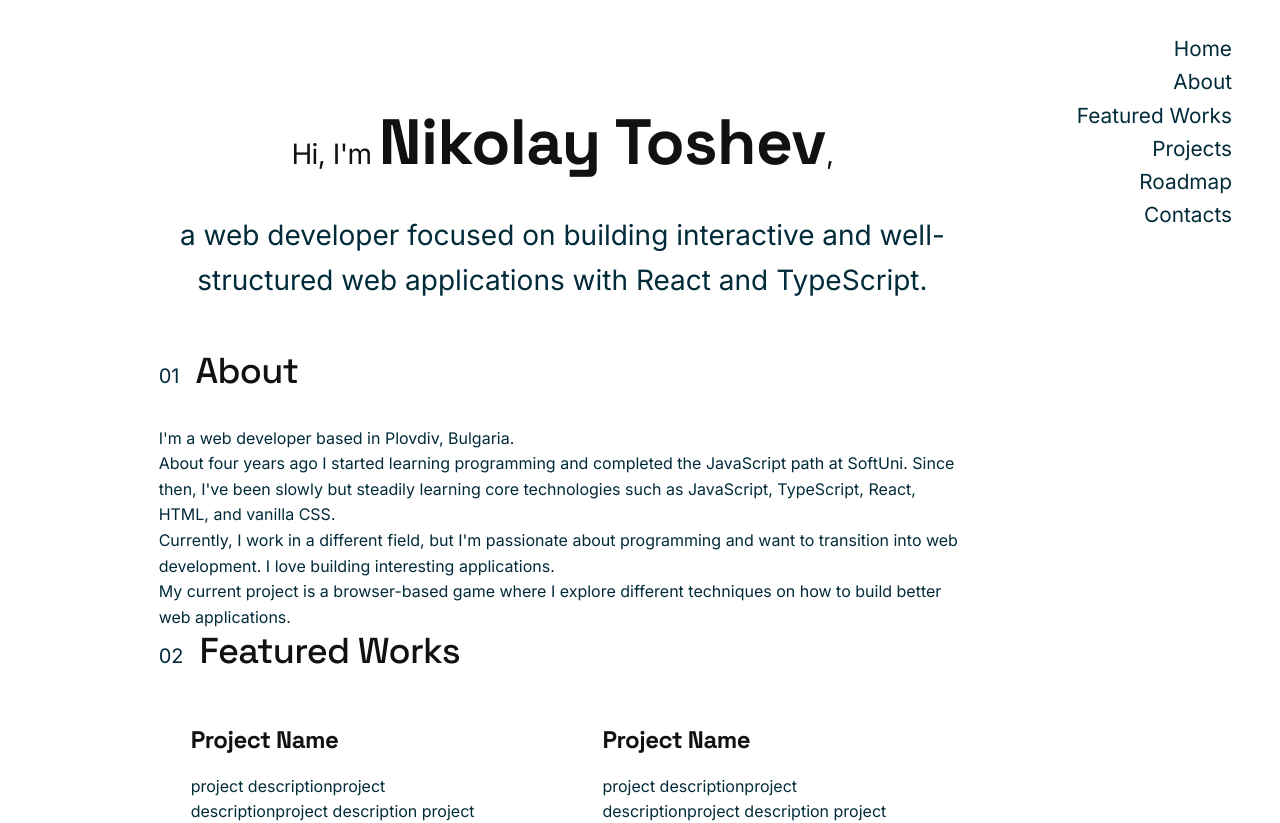
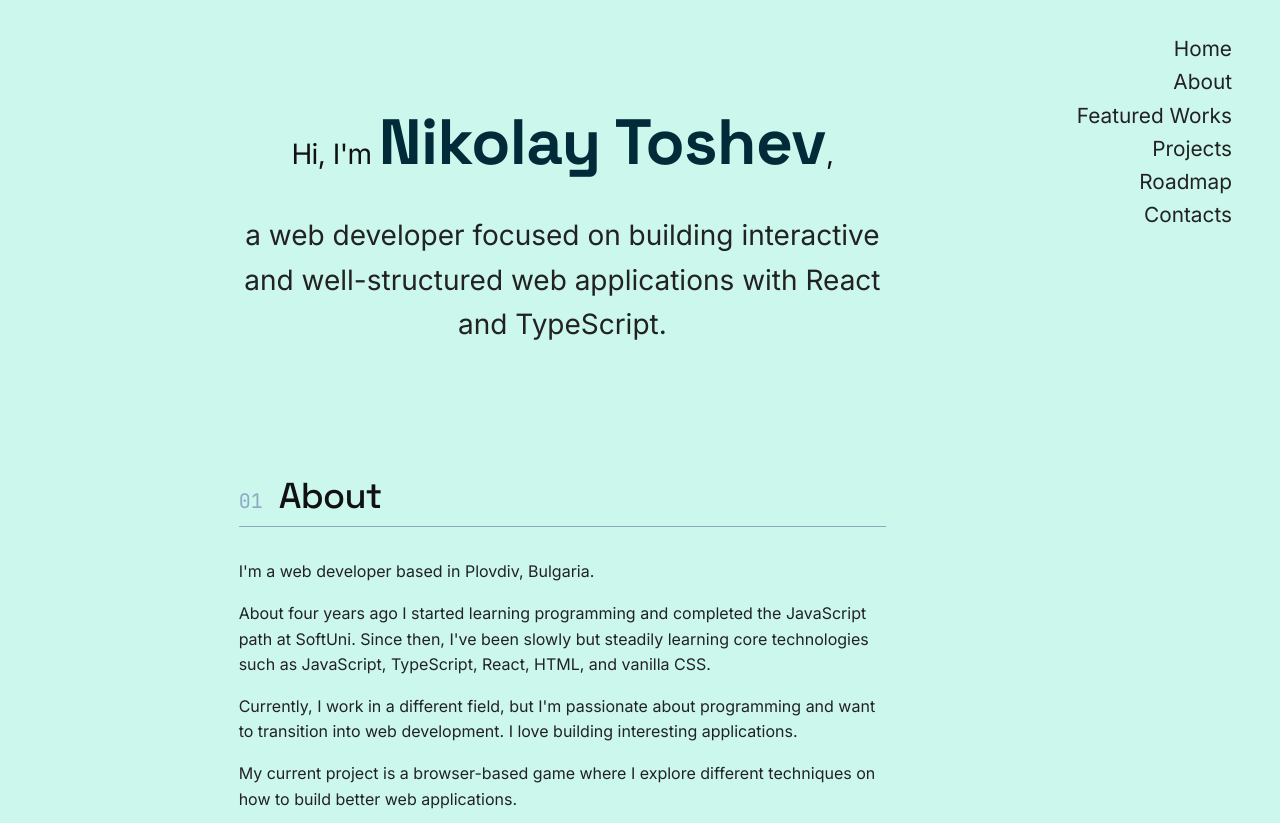
Before and after one commit to gilotin/Pocket-Adventure, a React (Vite) app: page / in a window 1280 px wide. Shown: the top 823 px of the page. Built offline with nearby package versions, Linux system fonts and the light colour scheme.

Commit message:
refactor: move font loading and reduce fonts from 5 to 3

```diff
--- a/index.html
+++ b/index.html
@@ -1,10 +1,17 @@
-<!DOCTYPE html>
+<!doctype html>
 <html lang="en">
     <head>
         <meta charset="UTF-8" />
         <link rel="icon" type="image/svg+xml" href="/vite.svg" />
         <meta name="viewport" content="width=device-width, initial-scale=1.0" />
-        <title>Pocket-Adventure</title>
+        <link rel="preconnect" href="https://fonts.googleapis.com" />
+        <link rel="preconnect" href="https://fonts.gstatic.com" crossorigin />
+        <link
+            href="https://fonts.googleapis.com/css2?family=Inter:ital,opsz,wght@0,14..32,100..900;1,14..32,100..900&family=JetBrains+Mono:ital,wght@0,100..800;1,100..800&family=Space+Grotesk:wght@300..700&display=swap"
+            rel="stylesheet"
+        />
+        <script src="https://kit.fontawesome.com/85ee74ccde.js" crossorigin="anonymous"></script>
+        <title>Nikolay Toshev</title>
     </head>
     <body>
         <div id="root"></div>
--- a/src/styles/typography.css
+++ b/src/styles/typography.css
@@ -1,8 +1,7 @@
 /* ===============================
    GOOGLE FONTS
 ================================ */
-@import url("https://fonts.googleapis.com/css2?family=Inter:wght@300;400;500;600;700&family=Space+Grotesk:wght@400;500;600;700&family=PT+Serif:wght@400;700&family=Pixelify+Sans:wght@400;700&display=swap");
-
+@import url("https://fonts.googleapis.com/css2?family=Inter:wght@300;400;500;600;700&family=Space+Grotesk:wght@400;500;600;700&family=PT+Serif:wght@400;700&family=Pixelify+Sans:wght@400;700&family=Bungee&display=swap");
 
 /* ===============================
    BASE TYPOGRAPHY
@@ -50,6 +49,26 @@ h3 {
     line-height: var(--lh-normal);
 }
 
+
+/* ===============================
+    MARGINS
+=================================*/
+
+h1 {
+    margin-bottom: var(--space-md);
+}
+
+h2 {
+    margin-bottom: var(--space-sm);
+}
+
+h3 {
+    margin-bottom: var(--space-sm);
+}
+
+p {
+    margin-bottom: var(--space-md);
+}
 
 /* ===============================
    TEXT UTILITIES
--- a/src/styles/variables.css
+++ b/src/styles/variables.css
@@ -2,8 +2,7 @@
     /* Font families */
     --font-ui: "Inter", system-ui, sans-serif;
     --font-heading: "Space Grotesk", sans-serif;
-    --font-body: "PT Serif", serif;
-    --font-pixel: "Pixelify Sans", sans-serif;
+    --font-jb-mono: "JetBrains Mono", sans-serif;
 
     /* Font weights */
     --weight-regular: 400;
@@ -18,6 +17,8 @@
     --space-lg: 1.5rem;
     --space-xl: 2rem;
     --space-2xl: 3rem;
+    --space-3xl: 5rem;
+    --space-4xl: 8rem;
 
     /* radius */
     --radius-sm: 4px;
@@ -48,8 +49,8 @@
     --font-size-2xl: 1.75rem;
     /* 28px - H2 */
     --font-size-3xl: 2.25rem;
-    /* 36px - H1 */
 
+    --font-size-4xl: 5rem;
     /* Line heights */
     --lh-tight: 1.2;
     --lh-normal: 1.5;
@@ -58,13 +59,13 @@
     /* Color palette */
 
     /* Ocean serenity */
-    --shadow-grey: #161925ff;
-    --jet-black: #022b3aff;
-    --twilight-indigo: #23395bff;
-    --teal: #1f7a8cff;
-    --rich-cerulean: #406e8eff;
-    --powder-blue: #8ea8c3ff;
-    --frozen-water: #cbf7edff;
+    --color-shadow-grey: #161925ff;
+    --color-jet-black: #022b3aff;
+    --color-twilight-indigo: #23395bff;
+    --color-teal: #1f7a8cff;
+    --color-rich-cerulean: #406e8eff;
+    --color-powder-blue: #8ea8c3ff;
+    --color-frozen-water: #cbf7edff;
 
 
     /* Game related */
```
